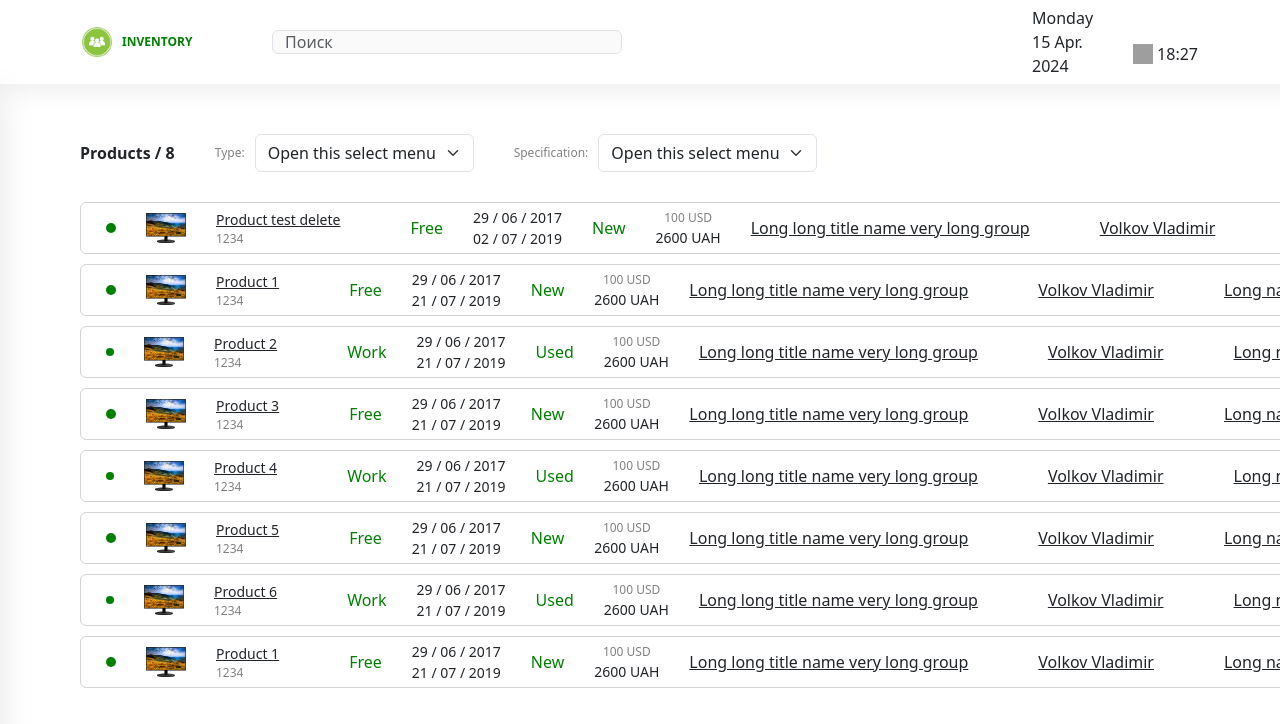
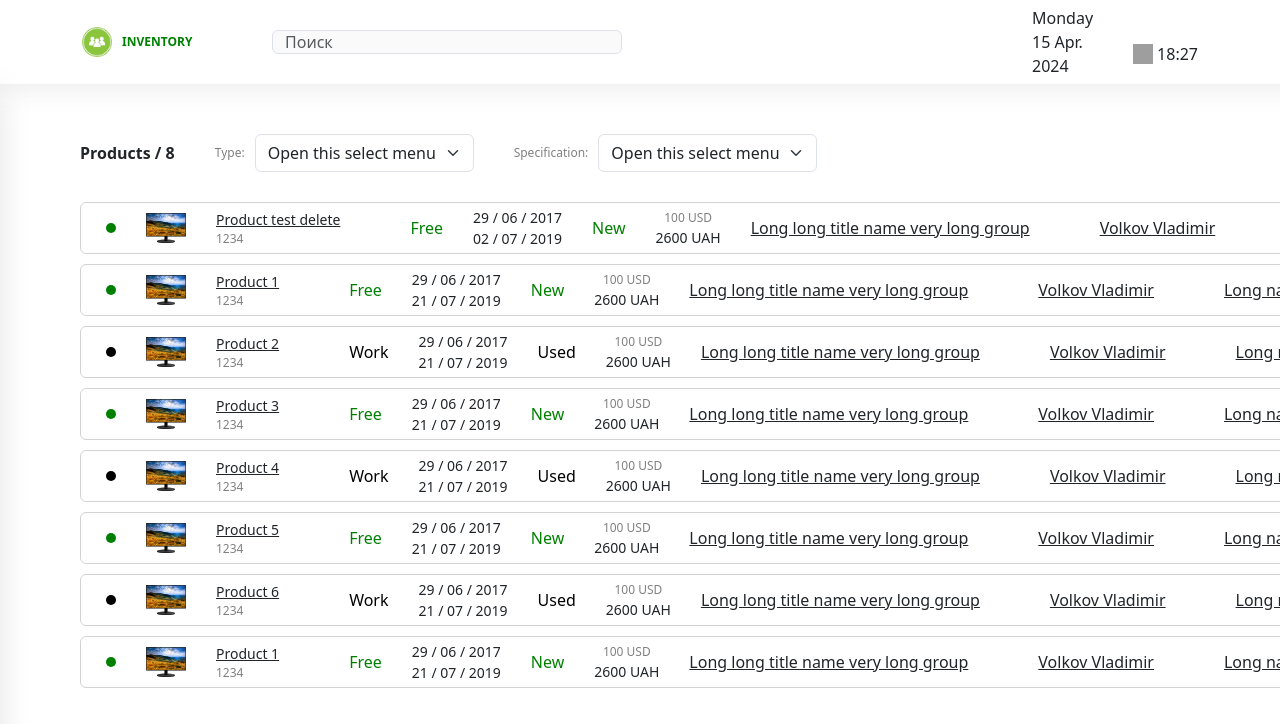
Before and after one commit to Lobovem/DzenCode, a React (Vite) app: page /products in a window 1280 px wide. Shown: the top 724 px of the page. Built offline with nearby package versions, Linux system fonts and the light colour scheme; data requests are answered from the project's data file; grey boxes are pictures that could not be loaded.

Commit message:
fix(Products): fix bug with status styles

```diff
--- a/src/components/Product/Product.scss
+++ b/src/components/Product/Product.scss
@@ -15,15 +15,16 @@
     box-shadow: 0 0 20px rgba(133, 125, 125, 0.2);
   }
 
+  &__statusActive {
+    color: green;
+  }
+
+  &__statusNoActive {
+    color: black;
+  }
+
   &__status {
-    color: black;
-
-    &_active {
-      color: green;
-
-    }
-
-    &_sm {
+    &_smNoActive {
       width: 10px;
       height: 10px;
       background-color: black;
--- a/src/components/Product/Product.tsx
+++ b/src/components/Product/Product.tsx
@@ -51,7 +51,7 @@ export const Product: FC<IProductProps> = ({ product }) => {
         className={
           product.isNew
             ? 'product__status product__status_smActive '
-            : 'product__status product__status_sm'
+            : 'product__status product__status_smNoActive'
         }
       ></div>
       <Image className="product__img" src={imgMonitor} />
@@ -62,9 +62,9 @@ export const Product: FC<IProductProps> = ({ product }) => {
       </div>
 
       {product.isNew ? (
-        <p className="product__status product__status_active">Free</p>
+        <p className="product__statusActive">Free</p>
       ) : (
-        <p className="product__status">Work</p>
+        <p className="product__statusNoActive">Work</p>
       )}
 
       <div className="product__dateWrap">
@@ -81,9 +81,9 @@ export const Product: FC<IProductProps> = ({ product }) => {
       </div>
 
       {product.isNew ? (
-        <p className="product__status">New</p>
+        <p className="product__statusActive">New</p>
       ) : (
-        <p className="product__status">Used</p>
+        <p className="product__statusNoActive">Used</p>
       )}
 
       <div className="product__dateWrap">
```
